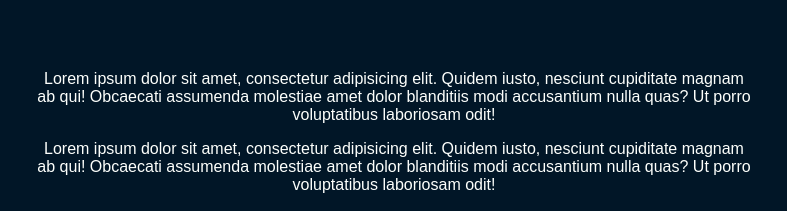
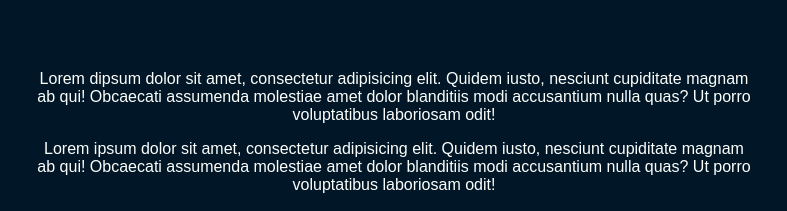
Before and after one commit to AluyiGladness/git_learning, a plain HTML site: page index.html in a window 1280 px wide. Shown: the part 134-345 px from the top of the page, 246-1033 px from the left. Drawn offline with Linux system fonts and the light colour scheme.

Commit message:
changed text to dipsum

```diff
--- a/index.html
+++ b/index.html
@@ -19,7 +19,7 @@
 
     <div style="padding-top: 5%; padding-left: 20%; padding-right: 20%;">
         <p >
-            Lorem ipsum dolor sit amet, consectetur adipisicing elit. Quidem iusto, nesciunt cupiditate magnam ab qui! Obcaecati assumenda molestiae amet dolor blanditiis modi accusantium nulla quas? Ut porro voluptatibus laboriosam odit!
+            Lorem dipsum dolor sit amet, consectetur adipisicing elit. Quidem iusto, nesciunt cupiditate magnam ab qui! Obcaecati assumenda molestiae amet dolor blanditiis modi accusantium nulla quas? Ut porro voluptatibus laboriosam odit!
         </p>
         <p>
             Lorem ipsum dolor sit amet, consectetur adipisicing elit. Quidem iusto, nesciunt cupiditate magnam ab qui! Obcaecati assumenda molestiae amet dolor blanditiis modi accusantium nulla quas? Ut porro voluptatibus laboriosam odit!
```
